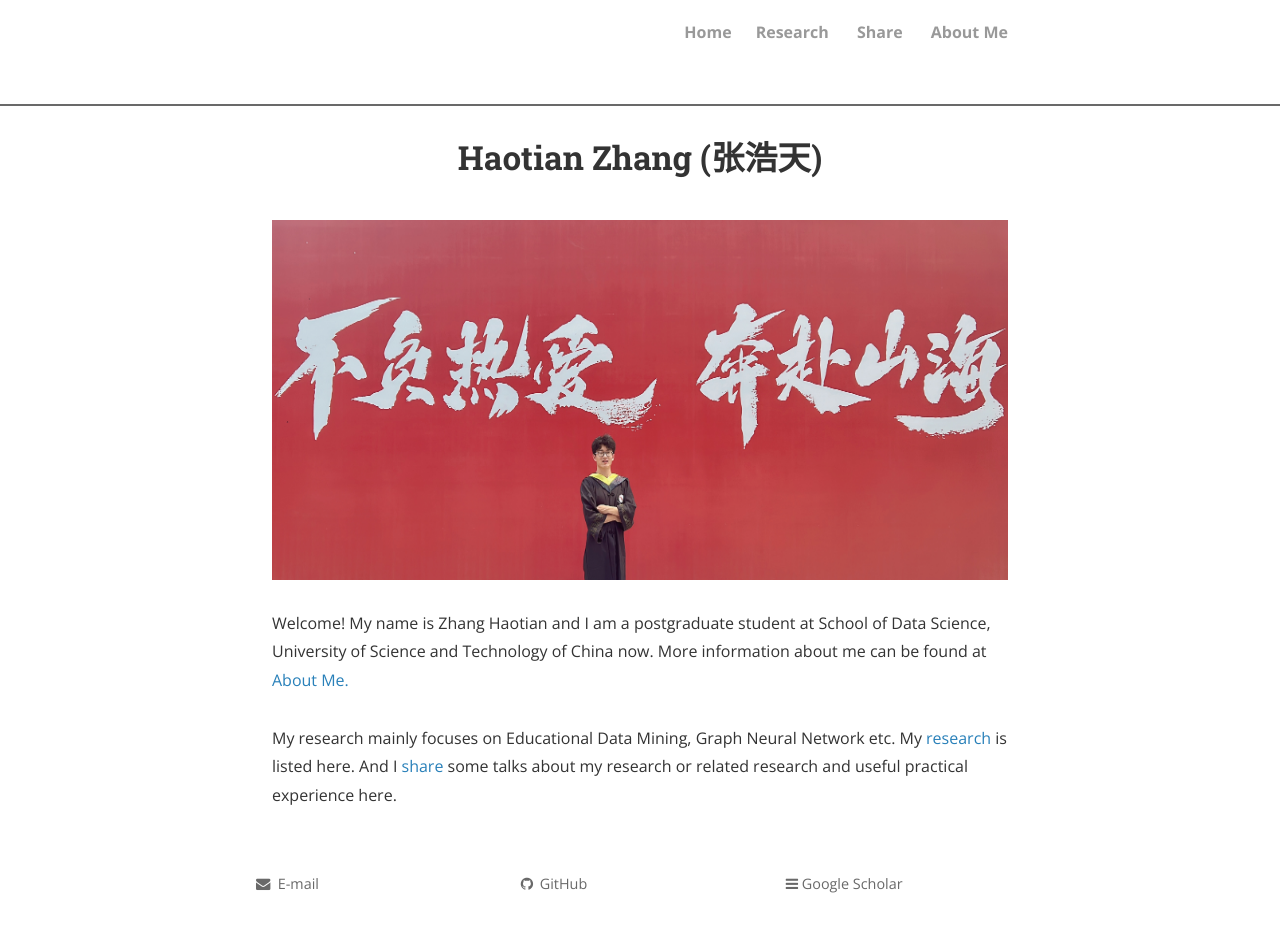
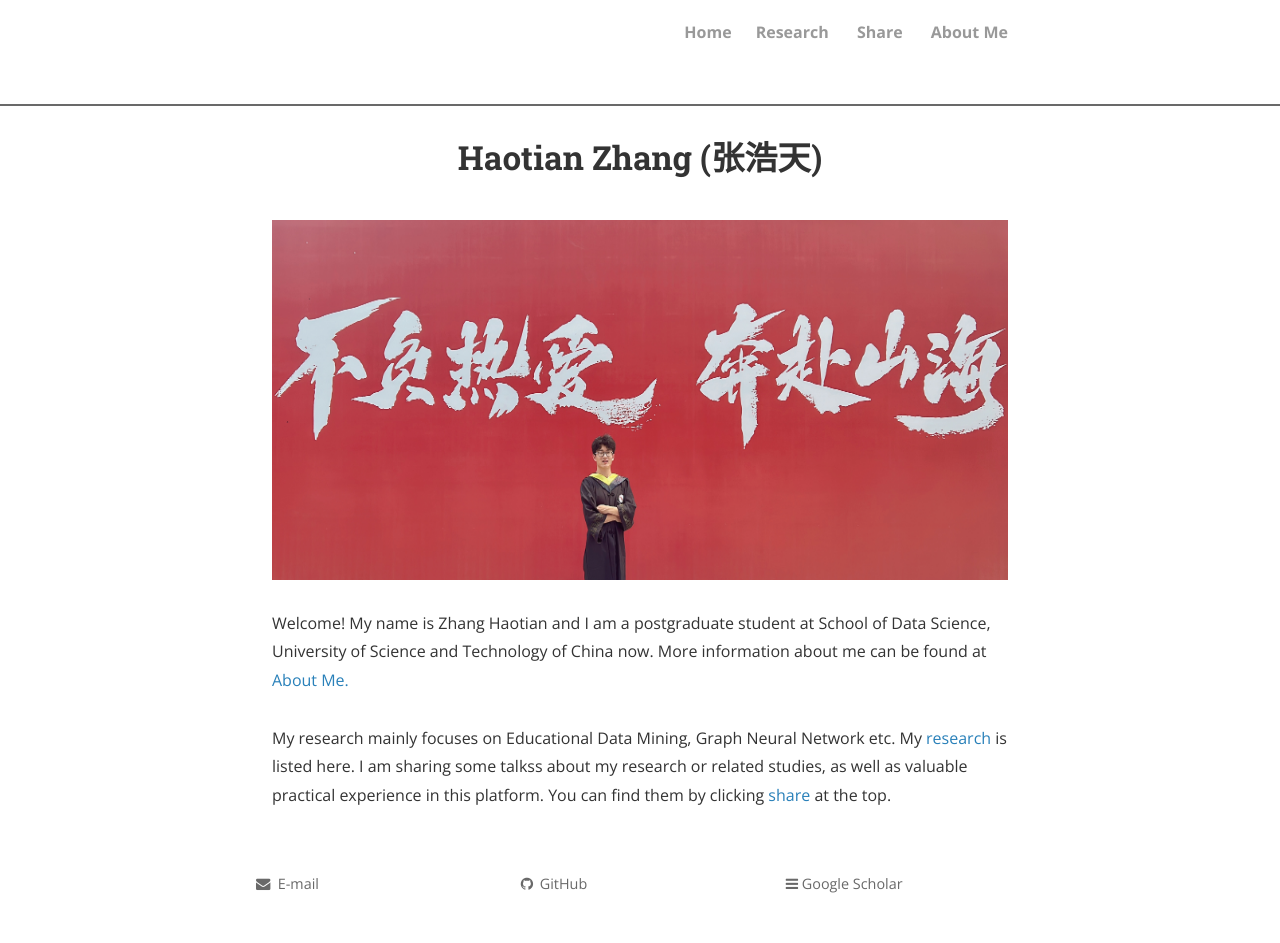
Before and after one commit to sosweetzhang/sosweetzhang.github.io, a Jekyll site: the page built from index.html, in a window 1280 px wide. Built offline with Jekyll 4.4.1, drawn with Linux system fonts in a browser that asks for light colours; nearby versions of some CDN libraries; the list of posts is cut into pages by our own code; comment, search, counter and statistics services are not loaded; a style sheet for code colours, icons or effects is not loaded.

Commit message:
Update index.html

```diff
--- a/index.html
+++ b/index.html
@@ -18,7 +18,7 @@ title: Haotian Zhang (张浩天)
 Welcome! My name is Zhang Haotian and I am a postgraduate student at School of Data Science, University of Science and Technology of China now. More information about me can be found at <a href="https://sosweetzhang.github.io/about" target="_self">About Me.</a>
 
 <br><br>
-My research mainly focuses on Educational Data Mining, Graph Neural Network etc. My <a href="https://sosweetzhang.github.io/research" target="_self">research</a> is listed here. And I <a href="https://sosweetzhang.github.io/share" target="_self">share</a> some talks about my research or related research and useful practical experience here.
+My research mainly focuses on Educational Data Mining, Graph Neural Network etc. My <a href="https://sosweetzhang.github.io/research" target="_self">research</a> is listed here. I am sharing some talkss about my research or related studies, as well as valuable practical experience in this platform. You can find them by clicking <a href="https://sosweetzhang.github.io/share" target="_self">share</a> at the top.
 <br><br>
 
 </div>
```
